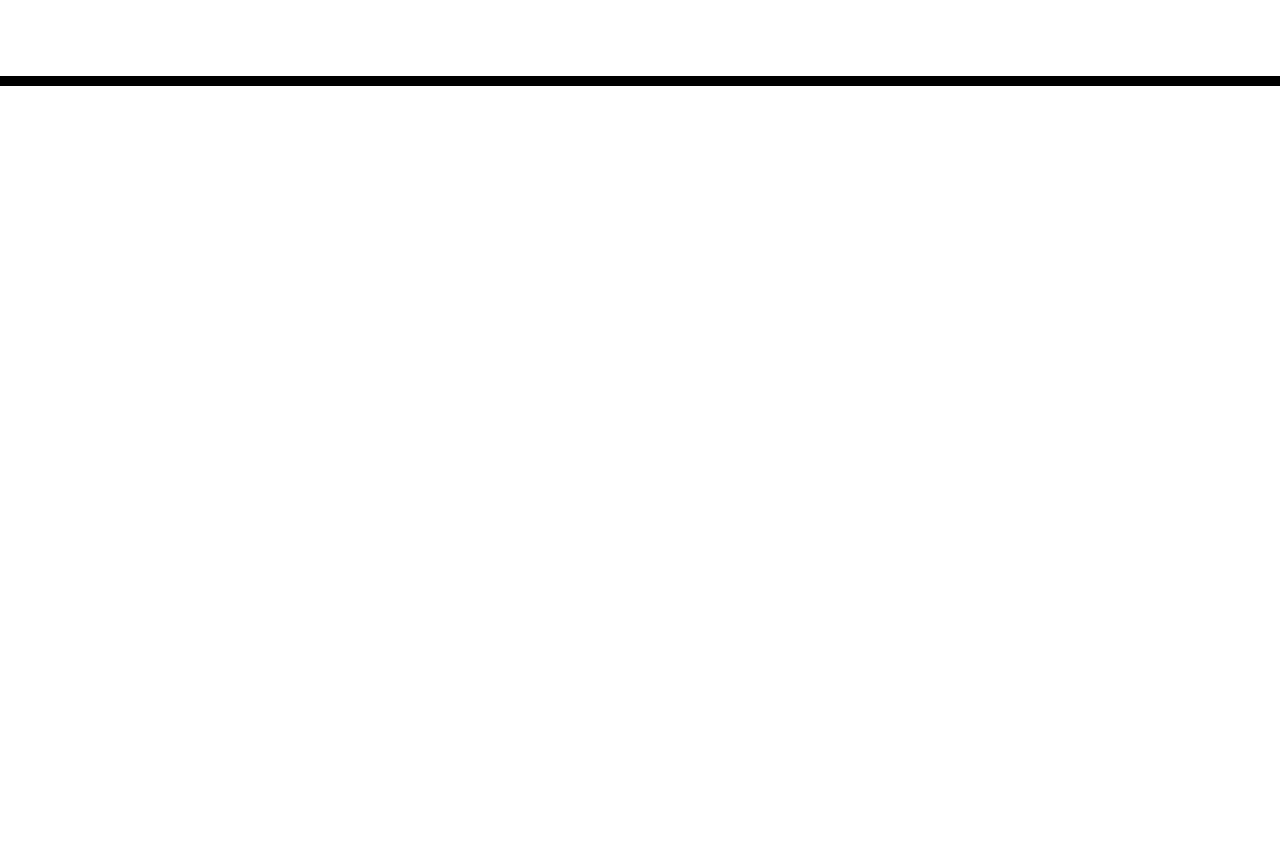
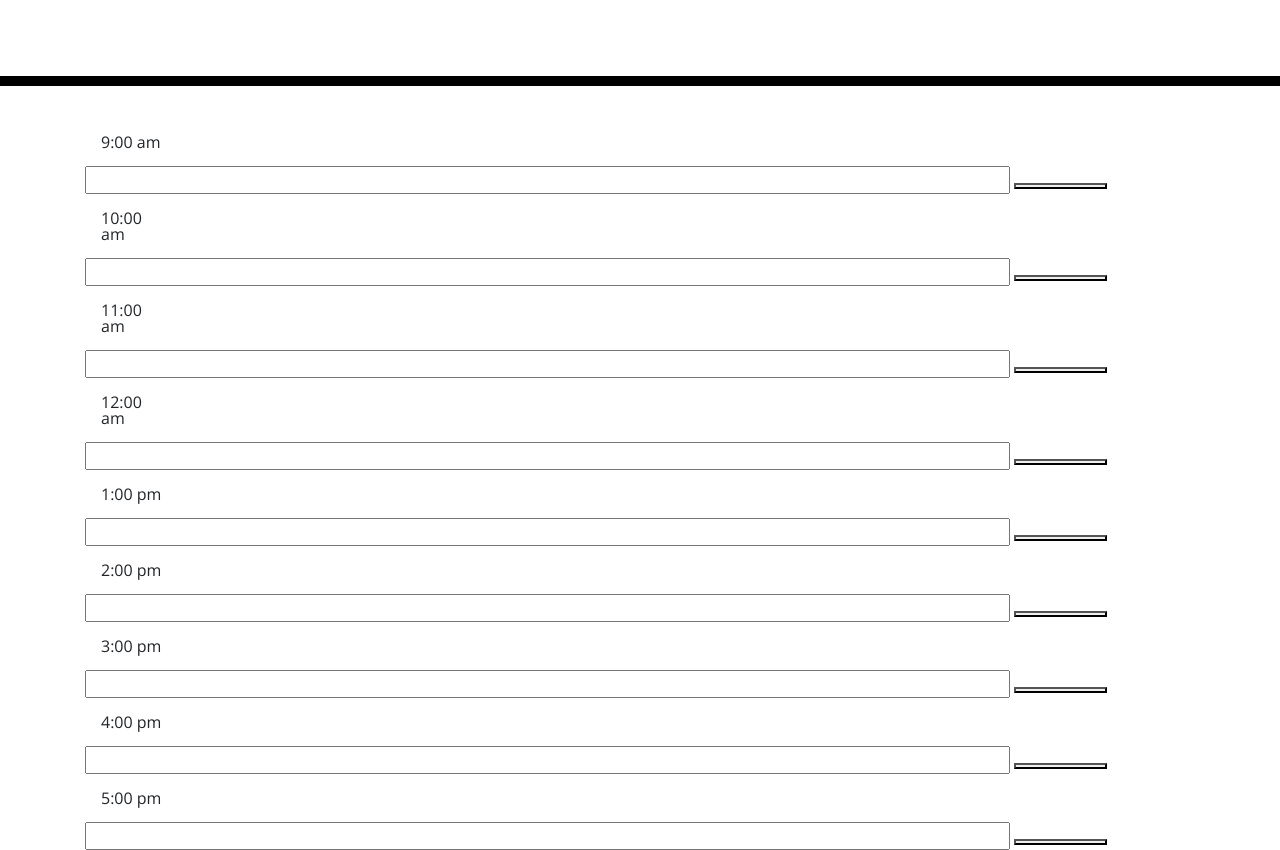
Before and after one commit to biakaworks/work-day-scheduler, a plain HTML site: page index.html in a window 1280 px wide. Shown: the part 182-1032 px from the top of the page. Before the commit the page ends 800 px from the top, so only its background shows below. Drawn offline with nearby package versions, Linux system fonts and the light colour scheme.

Commit message:
Updated HTML with Rows, Times, Buttons

```diff
--- a/index.html
+++ b/index.html
@@ -29,11 +29,75 @@
       <p id="currentDay" class="lead"></p>
     </header>
     <div class="container">
-      <!-- Timeblocks go here -->
+
+      <!--/Need My Rows -->
+
+      <!-- 9:00 am section -->
+    <section class="time">
+      <div class="col-sm-1 p-3">9:00 am</div>
+      <input id="Time9" class="user-event-input col-md-10 col-sm-8 event-input-block">
+      <button id="button9" class="col-sm-1 saveButton" data-hour=09></button>
+    </section>
+
+    <!-- 10:00 am section -->
+    <section class="time">
+      <div class="col-sm-1 p-3">10:00 am</div>
+      <input id="Time10" class="user-event-input col-md-10 col-sm-8 event-input-block">
+      <button id="button10" class="col-sm-1 saveButton" data-hour=10></button>
+    </section>
+
+    <!-- 11:00 am section -->
+    <section class="time">
+      <div class="col-sm-1 p-3">11:00 am</div>
+      <input id="Time11" class="user-event-input col-md-10 col-sm-8 event-input-block">
+      <button id="button11" class="col-sm-1 saveButton" data-hour=11></button>
+    </section>
+
+    <!-- 12:00 pm section -->
+    <section class="time">
+      <div class="col-sm-1 p-3">12:00 am</div>
+      <input id="Time12" class="user-event-input col-md-10 col-sm-8 event-input-block">
+      <button id="button12" class="col-sm-1 saveButton" data-hour=12></button>
+    </section>
+
+    <!-- 1:00 pm section -->
+    <section class="time">
+      <div class="col-sm-1 p-3">1:00 pm</div>
+      <input id="Time1" class="user-event-input col-md-10 col-sm-8 event-input-block">
+      <button id="button1" class="col-sm-1 saveButton" data-hour=01></button>
+    </section>
+
+    <!-- 2:00 pm section -->
+    <section class="time">
+      <div class="col-sm-1 p-3">2:00 pm</div>
+      <input id="Time2" class="user-event-input col-md-10 col-sm-8 event-input-block">
+      <button id="button2" class="col-sm-1 saveButton" data-hour=02></button>
+    </section>
+
+    <!-- 3:00 pm section -->
+    <section class="time">
+      <div class="col-sm-1 p-3">3:00 pm</div>
+      <input id="Time3" class="user-event-input col-md-10 col-sm-8 event-input-block">
+      <button id="button3" class="col-sm-1 saveButton" data-hour=03></button>
+    </section>
+
+    <!-- 4:00 pm section -->
+    <section class="time">
+      <div class="col-sm-1 p-3">4:00 pm</div>
+      <input id="Time4" class="user-event-input col-md-10 col-sm-8 event-input-block">
+      <button id="button4" class="col-sm-1 saveButton" data-hour=04></button>
+    </section>
+
+    <!-- 5:00 pm section -->
+    <section class="time">
+      <div class="col-sm-1 p-3">5:00 pm</div>
+      <input id="Time5" class="user-event-input col-md-10 col-sm-8 event-input-block">
+      <button id="button5" class="col-sm-1 saveButton" data-hour=05></button>
+    </section>
     </div>
 
     <script src="https://code.jquery.com/jquery-3.4.1.min.js"></script>
-    <script src="https://cdnjs.cloudflare.com/ajax/libs/moment.js/2.24.0/moment.min.js"></script>
+    <script src="./moment.js"></script>
     <script></script>
   </body>
 </html>
--- a/script.js
+++ b/script.js
@@ -0,0 +1,4 @@
+// Users can enter their notes in the text area
+// Notes can be saved into local storage
+// If Notes are saved in local storage, its still there when the page reloads
+// Past area is gray
```
